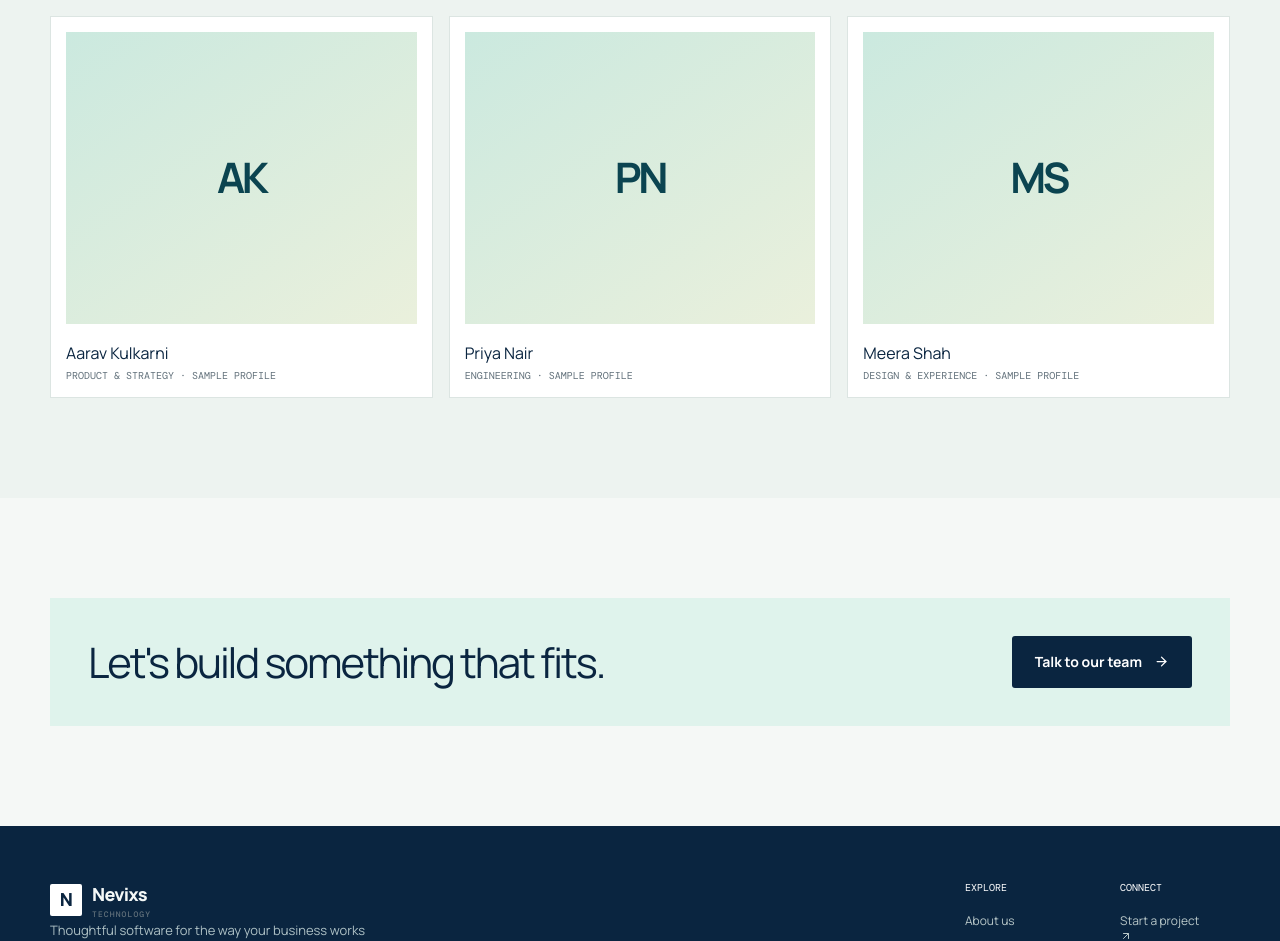
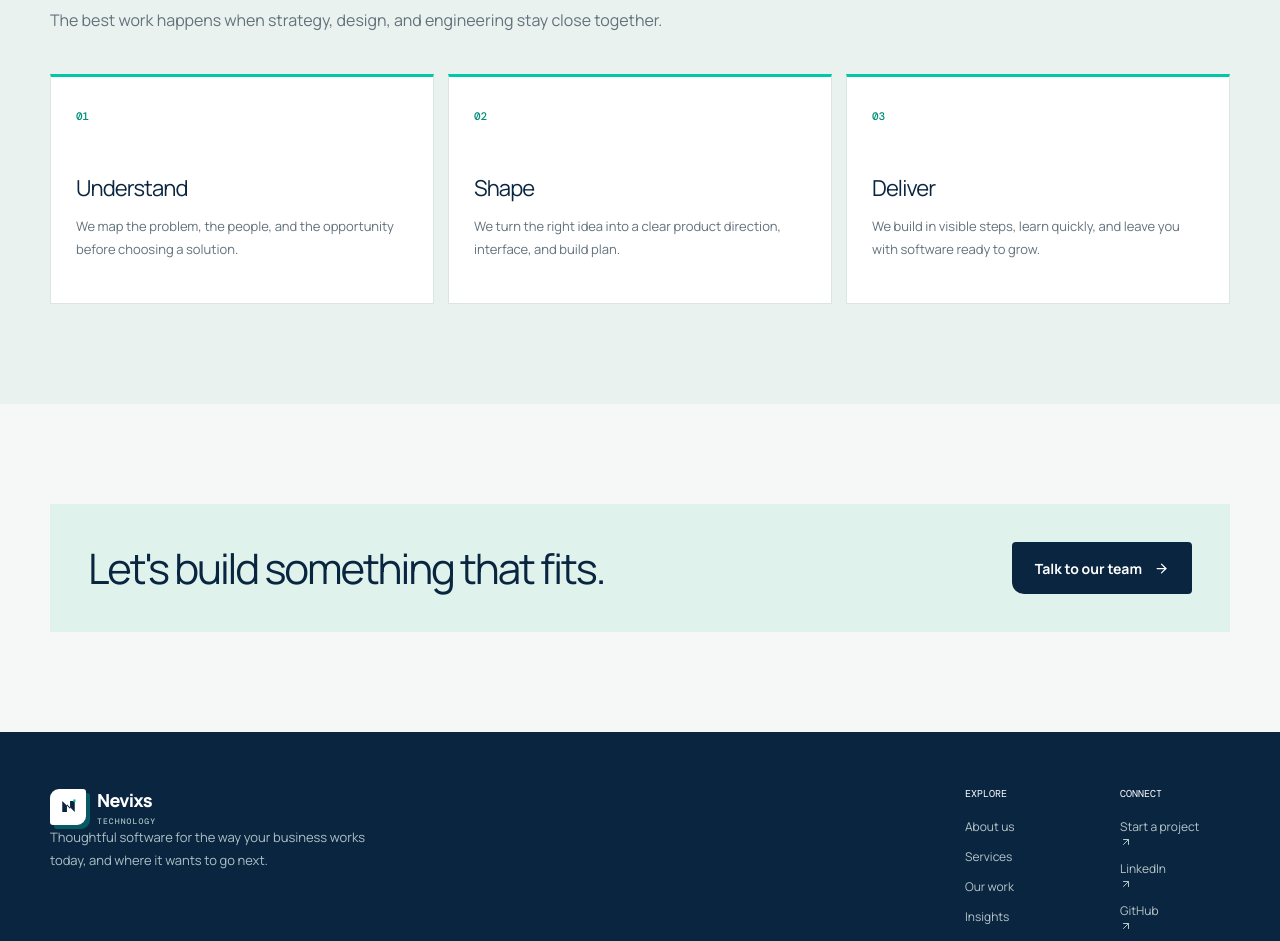
Before and after one commit to patilharsh6868/nevixs-technology, a Next.js app: page /about in a window 1280 px wide. Shown: the part 1486-2427 px from the top of the page. Built offline with nearby package versions, Linux system fonts and the light colour scheme.

Commit message:
Improve branding and interface

```diff
--- a/src/app/about/page.js
+++ b/src/app/about/page.js
@@ -10,18 +10,12 @@ const values = [
   { icon: Compass, title: "Room to scale", copy: "We build for today and leave a thoughtful path open for tomorrow, so progress never means starting over." },
 ];
 
-const team = [
-  ["AK", "Aarav Kulkarni", "Product & strategy · sample profile"],
-  ["PN", "Priya Nair", "Engineering · sample profile"],
-  ["MS", "Meera Shah", "Design & experience · sample profile"],
-];
-
 export default function AboutPage() {
   return <>
     <section className="page-hero"><div className="container"><span className="eyebrow">A little about us</span><h1>Better tools start with better questions.</h1><p>We&apos;re a software studio in Chinchwad, building custom applications and digital solutions for businesses ready to move forward.</p></div></section>
     <section className="section"><div className="container two-col"><Reveal><span className="eyebrow">Our story</span><h2 className="section-title">Built around the work that matters.</h2></Reveal><Reveal delay={.1}><p className="body-copy">Nevixs Technology was started with a straightforward belief: software should adapt to the people using it, not the other way around. We work alongside teams to understand how their business runs, where it gets stuck, and what a better day could look like.</p><p className="body-copy">From a focused internal tool to a customer-facing platform, we bring practical thinking and careful execution to every build.</p></Reveal></div></section>
     <section className="section" style={{ paddingTop: 0 }}><div className="container values-grid"><Reveal className="value-item"><span className="eyebrow">Our mission</span><HeartHandshake size={25} color="#008f78" style={{ marginTop: 20 }} /><h3>Make useful technology accessible.</h3><p>Help businesses turn real needs into dependable software that saves time and unlocks possibility.</p></Reveal><Reveal className="value-item" delay={.08}><span className="eyebrow">Our vision</span><Compass size={25} color="#008f78" style={{ marginTop: 20 }} /><h3>A future where good software fits.</h3><p>Shape a more thoughtful digital landscape, where every organization can work with tools made for them.</p></Reveal><Reveal className="value-item" delay={.16}><span className="eyebrow">Our approach</span><Lightbulb size={25} color="#008f78" style={{ marginTop: 20 }} /><h3>Listen, make, learn, improve.</h3><p>Keep the process collaborative, show progress early, and make each decision with the long view in mind.</p></Reveal></div></section>
-    <section className="section" style={{ background: "#edf3f0" }}><div className="container"><Reveal className="section-heading"><span className="eyebrow">The people behind the work</span><h2 className="section-title">Small team. Thoughtful work.</h2><p className="body-copy">Sample team profiles for the website preview. Replace these names and roles with the Nevixs team before launch.</p></Reveal><div className="team-grid">{team.map(([initials, name, role], index) => <Reveal className="team-card" key={name} delay={index * .08}><div className="team-avatar">{initials}</div><h3>{name}</h3><p>{role}</p></Reveal>)}</div></div></section>
+    <section className="section approach-section"><div className="container"><Reveal className="section-heading"><span className="eyebrow">How we work</span><h2 className="section-title">Clear progress, from first conversation to launch.</h2><p className="body-copy">The best work happens when strategy, design, and engineering stay close together.</p></Reveal><div className="approach-grid"><Reveal className="approach-card"><span>01</span><h3>Understand</h3><p>We map the problem, the people, and the opportunity before choosing a solution.</p></Reveal><Reveal className="approach-card" delay={.08}><span>02</span><h3>Shape</h3><p>We turn the right idea into a clear product direction, interface, and build plan.</p></Reveal><Reveal className="approach-card" delay={.16}><span>03</span><h3>Deliver</h3><p>We build in visible steps, learn quickly, and leave you with software ready to grow.</p></Reveal></div></div></section>
     <section className="section"><div className="container"><div className="cta-band"><h2>Let&apos;s build something that fits.</h2><Link href="/contact" className="button button-dark">Talk to our team <ArrowRight size={15} /></Link></div></div></section>
   </>;
 }
--- a/src/app/globals.css
+++ b/src/app/globals.css
@@ -25,8 +25,8 @@ button { color: inherit; }
 .display { font-size: clamp(42px, 6vw, 76px); line-height: .99; letter-spacing: -.055em; font-weight: 600; }
 .section-title { margin: 15px 0 0; max-width: 760px; font-size: clamp(34px, 4.5vw, 56px); line-height: 1.05; letter-spacing: -.05em; font-weight: 600; }
 .body-copy { color: var(--muted); font-size: 16px; line-height: 1.8; }
-.button { display: inline-flex; align-items: center; justify-content: center; gap: 12px; min-height: 52px; padding: 0 22px; border: 1px solid transparent; border-radius: 3px; background: var(--teal); color: var(--ink); font-weight: 700; font-size: 14px; transition: transform .2s ease, background .2s ease, color .2s ease; }
-.button:hover { transform: translateY(-3px); background: #30e2c1; }
+.button { display: inline-flex; align-items: center; justify-content: center; gap: 12px; min-height: 52px; padding: 0 22px; border: 1px solid transparent; border-radius: 4px 4px 4px 12px; background: var(--teal); color: var(--ink); font-weight: 700; font-size: 14px; transition: transform .2s ease, background .2s ease, color .2s ease, box-shadow .2s ease; }
+.button:hover { transform: translateY(-3px); background: #30e2c1; box-shadow: 0 10px 24px rgba(0,201,167,.2); }
 .button-dark { background: var(--ink); color: #fff; }
 .button-dark:hover { background: #143c5e; }
 .button-outline { background: transparent; border-color: #9eaaa9; color: var(--ink); }
@@ -34,9 +34,13 @@ button { color: inherit; }
 
 .navbar { position: sticky; z-index: 50; top: 0; height: 76px; background: rgba(245,248,246,.94); border-bottom: 1px solid rgba(10,37,64,.09); backdrop-filter: blur(16px); }
 .nav-inner { display: flex; height: 100%; align-items: center; justify-content: space-between; }
-.brand { display: inline-flex; align-items: center; gap: 10px; font-size: 18px; font-weight: 800; letter-spacing: -.04em; }
-.brand-mark { display: grid; width: 32px; aspect-ratio: 1; place-items: center; background: var(--ink); color: var(--teal); border-radius: 2px; }
-.brand small { display: block; margin-top: 1px; font: 500 8px 'DM Mono', monospace; letter-spacing: .14em; color: var(--muted); }
+.brand { display: inline-flex; align-items: center; gap: 11px; font-size: 18px; font-weight: 800; letter-spacing: -.04em; }
+.brand-mark { display: grid; width: 36px; aspect-ratio: 1; place-items: center; background: var(--ink); color: var(--paper); border-radius: 9px 3px 9px 3px; box-shadow: 4px 4px 0 rgba(0,201,167,.32); }
+.brand-mark svg { width: 25px; height: 25px; }
+.brand-name small { display: block; margin-top: 2px; font: 500 8px 'DM Mono', monospace; letter-spacing: .14em; color: var(--muted); }
+.brand-light { color: #fff; }
+.brand-light .brand-mark { background: #fff; color: var(--ink); }
+.brand-light .brand-name small { color: #a7c4c5; }
 .nav-links { display: flex; align-items: center; gap: 30px; color: #475b67; font-size: 13px; font-weight: 600; }
 .nav-links a { transition: color .2s ease; }
 .nav-links a:hover, .nav-links a.active { color: #008f78; }
@@ -76,7 +80,8 @@ button { color: inherit; }
 .floating-tag { position: absolute; z-index: 3; right: 0; bottom: 49px; display: flex; align-items: center; gap: 9px; padding: 12px 14px; background: white; color: var(--ink); box-shadow: 0 12px 30px rgba(2,18,29,.18); font-size: 11px; font-weight: 700; transform: rotate(-3deg); }
 .floating-tag svg { color: #00a98e; }
 
-.page-hero { padding: 88px 0 78px; background: #eaf2ef; border-bottom: 1px solid var(--line); }
+.page-hero { position: relative; overflow: hidden; padding: 88px 0 78px; background: #eaf2ef; border-bottom: 1px solid var(--line); }
+.page-hero::after { content: ''; position: absolute; width: 300px; height: 300px; right: -90px; bottom: -170px; border: 1px solid rgba(0,143,120,.24); border-radius: 50%; box-shadow: 0 0 0 28px rgba(0,143,120,.06), 0 0 0 58px rgba(0,143,120,.04); }
 .page-hero h1 { margin: 18px 0 16px; max-width: 850px; font-size: clamp(44px, 7vw, 78px); line-height: .98; letter-spacing: -.065em; font-weight: 600; }
 .page-hero p { max-width: 630px; margin: 0; color: var(--muted); font-size: 17px; line-height: 1.75; }
 .section { padding-block: 100px; }
@@ -104,6 +109,14 @@ button { color: inherit; }
 .team-avatar { display: grid; aspect-ratio: 1.2; place-items: center; background: linear-gradient(145deg, #cbe9df, #eaf0dc); color: #0b4450; font-size: 42px; font-weight: 700; letter-spacing: -.08em; }
 .team-card h3 { margin: 17px 0 4px; font-size: 16px; }
 .team-card p { margin: 0; color: var(--muted); font: 10px 'DM Mono', monospace; text-transform: uppercase; }
+
+.approach-section { background: #eaf2ef; }
+.approach-grid { display: grid; grid-template-columns: repeat(3, 1fr); gap: 14px; }
+.approach-card { min-height: 230px; padding: 25px; background: #fff; border: 1px solid var(--line); border-top: 3px solid var(--teal); transition: transform .25s ease, box-shadow .25s ease; }
+.approach-card:hover { transform: translateY(-5px); box-shadow: 0 18px 35px rgba(10,37,64,.09); }
+.approach-card > span { color: #008f78; font: 500 11px 'DM Mono', monospace; }
+.approach-card h3 { margin: 46px 0 10px; font-size: 22px; letter-spacing: -.04em; }
+.approach-card p { margin: 0; color: var(--muted); font-size: 13px; line-height: 1.75; }
 
 .project-card { overflow: hidden; border: 1px solid var(--line); background: white; }
 .project-art { position: relative; display: grid; min-height: 270px; place-items: center; overflow: hidden; background: #e9f2ed; }
@@ -200,7 +213,7 @@ button { color: inherit; }
   .two-col, .contact-layout { grid-template-columns: 1fr; gap: 35px; }
   .services-grid { grid-template-columns: 1fr; }
   .service-card { min-height: 260px; }
-  .values-grid, .team-grid, .project-grid, .insights-grid { grid-template-columns: 1fr; }
+  .values-grid, .team-grid, .project-grid, .insights-grid, .approach-grid { grid-template-columns: 1fr; }
   .team-avatar { aspect-ratio: 1.65; }
   .stat-strip { grid-template-columns: repeat(3, 1fr); }
   .stat { padding-right: 8px; }
--- a/src/components/Footer.js
+++ b/src/components/Footer.js
@@ -1,5 +1,6 @@
 import Link from "next/link";
 import { ArrowUpRight } from "lucide-react";
+import Logo from "@/components/Logo";
 
 export default function Footer() {
   return (
@@ -7,10 +8,7 @@ export default function Footer() {
       <div className="container">
         <div className="footer-top">
           <div>
-            <Link className="brand" href="/">
-              <span className="brand-mark">N</span>
-              <span>Nevixs<small>TECHNOLOGY</small></span>
-            </Link>
+            <Logo light />
             <p className="footer-note">Thoughtful software for the way your business works today, and where it wants to go next.</p>
           </div>
           <div className="footer-links">
--- /dev/null
+++ b/src/components/Logo.js
@@ -0,0 +1,15 @@
+import Link from "next/link";
+
+export default function Logo({ light = false }) {
+  return (
+    <Link className={`brand${light ? " brand-light" : ""}`} href="/" aria-label="Nevixs Technology home">
+      <span className="brand-mark" aria-hidden="true">
+        <svg viewBox="0 0 32 32" role="presentation">
+          <path d="M8 23V9l10 10V9h6v14L14 13v10H8Z" fill="currentColor" />
+          <path d="M22 7h3v3h-3z" fill="var(--teal)" />
+        </svg>
+      </span>
+      <span className="brand-name">Nevixs<small>TECHNOLOGY</small></span>
+    </Link>
+  );
+}
--- a/src/components/Navbar.js
+++ b/src/components/Navbar.js
@@ -4,6 +4,7 @@ import { useEffect, useState } from "react";
 import Link from "next/link";
 import { usePathname } from "next/navigation";
 import { ArrowUpRight, Menu, Moon, Sun, X } from "lucide-react";
+import Logo from "@/components/Logo";
 
 const links = [
   ["About", "/about"],
@@ -34,10 +35,7 @@ export default function Navbar() {
   return (
     <header className="navbar">
       <div className="container nav-inner">
-        <Link className="brand" href="/" aria-label="Nevixs Technology home">
-          <span className="brand-mark">N</span>
-          <span>Nevixs<small>TECHNOLOGY</small></span>
-        </Link>
+        <Logo />
         <nav className={`nav-links${menuOpen ? " open" : ""}`} aria-label="Main navigation">
           {links.map(([label, href]) => (
             <Link key={href} className={pathname === href ? "active" : ""} href={href}>{label}</Link>
```
Also changed, not shown: public/nevixs-mark.svg (added).
